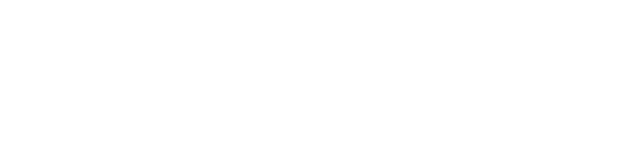
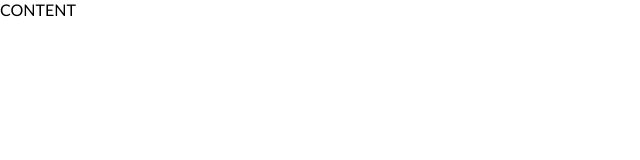
Before and after one commit to onablo/11-mama-mia, a website: page index.html in a window 1280 px wide. Shown: the full height of the page, 0-640 px from the left. Drawn offline with Linux system fonts and the light colour scheme; files that its build step writes are made by us from their sources; files whose address does not match are found by name.

```diff
--- a/index.html
+++ b/index.html
@@ -8,6 +8,6 @@
     <link rel="stylesheet" href=".css/custom-home.css">
 </head>
 <body>
-
+    CONTENT
 </body>
 </html>
```
Also changed, not shown: README.md.
